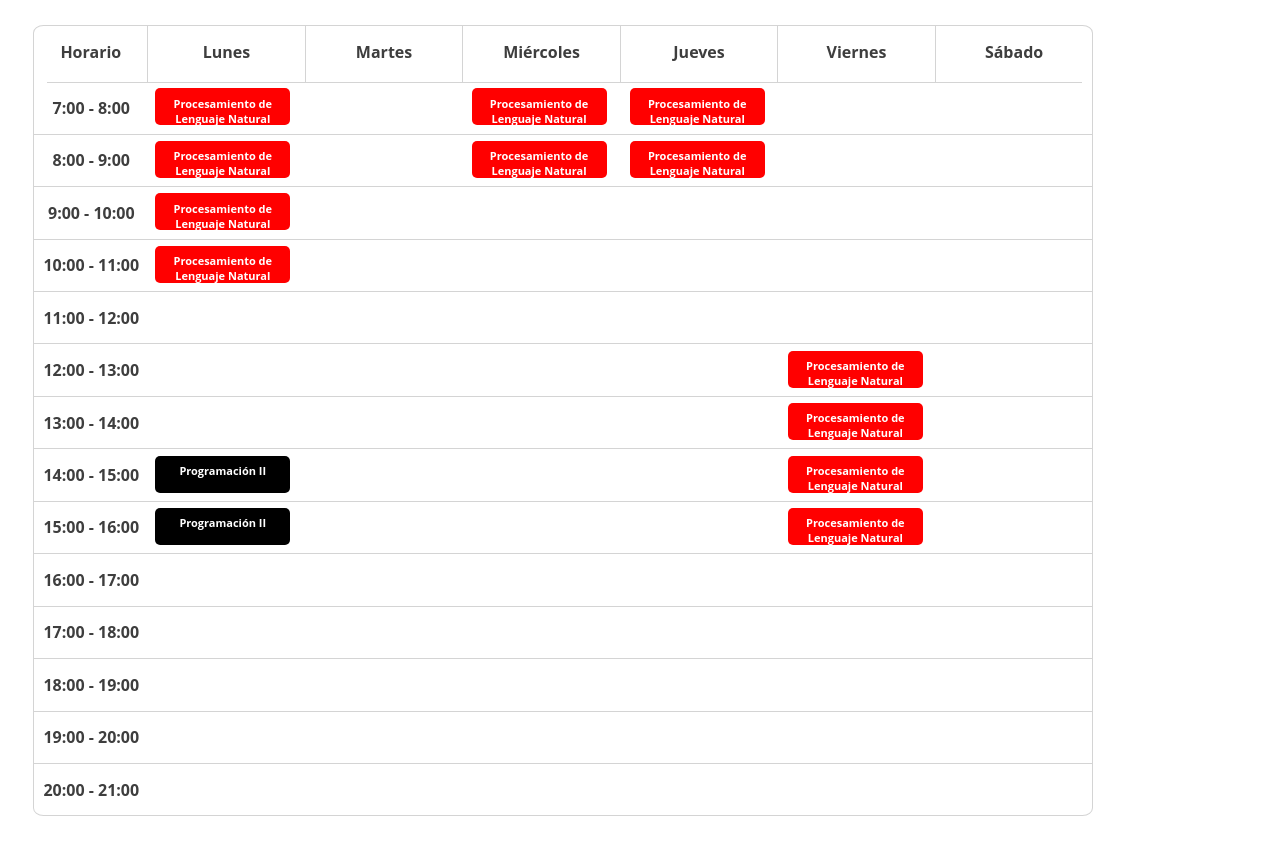
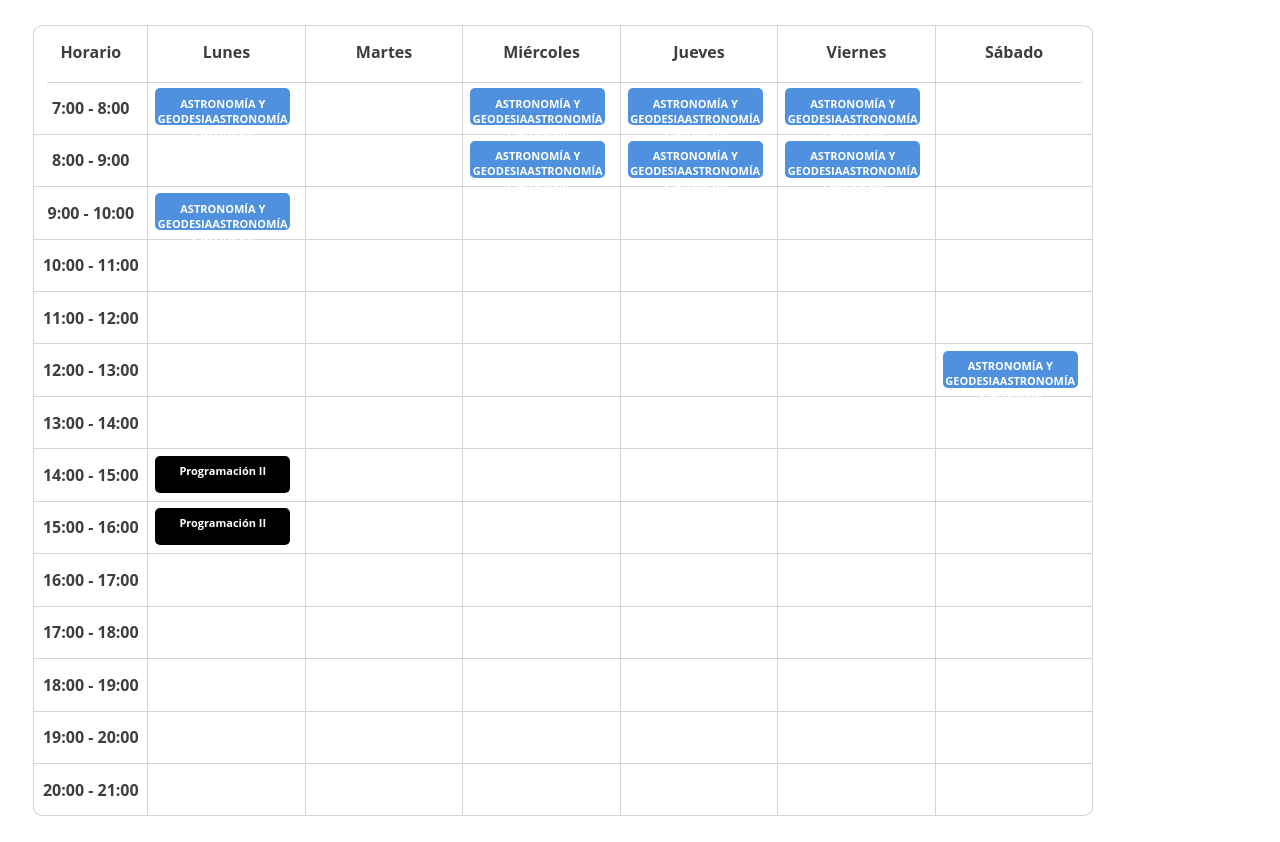
Before and after one commit to Mike-code1805/schedule-days, a React (Create React App) app: page / in a window 1280 px wide. Built offline with nearby package versions, Linux system fonts and the light colour scheme.

Commit message:
fixed css

```diff
--- a/src/App.tsx
+++ b/src/App.tsx
@@ -6,7 +6,7 @@ const App = () => {
   const getIdCourse = (id: string) => {
     console.log(id);
   }
-  return <Schedule courses={courses} borderBottomSchedule onClickId={getIdCourse} />;
+  return <Schedule courses={courses} borderBottomSchedule borderRightSchedule onClickId={getIdCourse} />;
 };
 
 export default App;
--- a/src/components/DayContainerSchedule.tsx
+++ b/src/components/DayContainerSchedule.tsx
@@ -17,6 +17,7 @@ export const DayContainerSchedule = ({
   daysPosition,
   onClickId,
 }: Props) => {
+  console.log({data});
   return (
     <div
       className={
--- a/src/data/courses.ts
+++ b/src/data/courses.ts
@@ -3,16 +3,24 @@ import { DataProps } from '../interfaces/schedules.interfaces';
 export const courses: DataProps[] = [
   {
     _id: '01',
-    name: 'Procesamiento de Lenguaje Natural',
+    name: 'ASTRONOMÍA Y GEODESIAASTRONOMÍA Y GEODESIA ASTRONOMÍA Y GEODESIA',
     days: {
-      monday: ['07-11', '09-10'],
+      monday: ['07-08', '09-10'],
       tuesday: [],
       wednesday: ['07-08', '08-09'],
       thursday: ['07-09'],
-      fr_iday: [],
-      saturday: ['12-16'],
+      friday: ['07-09'],
+      saturday: ['12-13'],
     },
-    color: 'red',
+    color: '#4F91DE',
+    career: {
+      _id: '6377d2ad72c4b90827c9f55b',
+      img: 'http://ci.unsaac.edu.pe/storage/entidad/logo.png',
+      name: 'Ingeniería Civil',
+    },
+    cat: 'EEP',
+    semester: '0',
+    course: 'IC556ZCI',
   },
   {
     _id: '02',
@@ -22,7 +30,7 @@ export const courses: DataProps[] = [
       tuesday: ['20:00 - 21:00'],
       wednesday: ['14:00 - 15:00', '15:00 - 16:00'],
       thursday: [],
-      fr_iday: [],
+      friday: [],
       saturday: ['15:00 - 16:00'],
     },
     color: 'black',
@@ -35,7 +43,7 @@ export const courses: DataProps[] = [
       tuesday: ['7:00 - 8:00', '8:00 - 9:00'],
       wednesday: [],
       thursday: ['8:00 - 9:00'],
-      fr_iday: ['8:00 - 9:00'],
+      friday: ['8:00 - 9:00'],
       saturday: [],
     },
     color: 'green',
@@ -48,7 +56,7 @@ export const courses: DataProps[] = [
       tuesday: [],
       wednesday: [],
       thursday: [],
-      fr_iday: [],
+      friday: [],
       saturday: [],
     },
     color: 'pink',
@@ -61,7 +69,7 @@ export const courses: DataProps[] = [
       tuesday: [],
       wednesday: [],
       thursday: [],
-      fr_iday: [],
+      friday: [],
       saturday: [],
     },
     color: 'gold',
@@ -74,7 +82,7 @@ export const courses: DataProps[] = [
       tuesday: [],
       wednesday: [],
       thursday: [],
-      fr_iday: [],
+      friday: [],
       saturday: [],
     },
     color: 'orange',
@@ -87,7 +95,7 @@ export const courses: DataProps[] = [
       tuesday: [],
       wednesday: [],
       thursday: [],
-      fr_iday: [],
+      friday: [],
       saturday: [],
     },
     color: 'blue',
@@ -103,7 +111,7 @@ export const coursesTest: DataProps[] = [
       tuesday: [],
       wednesday: [],
       thursday: [],
-      fr_iday: [],
+      friday: [],
       saturday: [],
     },
     color: 'red',
@@ -116,7 +124,7 @@ export const coursesTest: DataProps[] = [
       tuesday: ['20:00 - 21:00'],
       wednesday: ['14:00 - 15:00', '15:00 - 16:00'],
       thursday: [],
-      fr_iday: [],
+      friday: [],
       saturday: ['15:00 - 16:00'],
     },
     color: 'black',
@@ -129,7 +137,7 @@ export const coursesTest: DataProps[] = [
       tuesday: [],
       wednesday: ['7:00 - 8:00', '8:00 - 9:00'],
       thursday: [],
-      fr_iday: ['8:00 - 9:00'],
+      friday: ['8:00 - 9:00'],
       saturday: [],
     },
     color: 'green',
@@ -142,7 +150,7 @@ export const coursesTest: DataProps[] = [
       tuesday: [],
       wednesday: [],
       thursday: [],
-      fr_iday: [],
+      friday: [],
       saturday: [],
     },
     color: 'pink',
@@ -155,7 +163,7 @@ export const coursesTest: DataProps[] = [
       tuesday: [],
       wednesday: [],
       thursday: [],
-      fr_iday: [],
+      friday: [],
       saturday: [],
     },
     color: 'gold',
@@ -168,7 +176,7 @@ export const coursesTest: DataProps[] = [
       tuesday: [],
       wednesday: [],
       thursday: [],
-      fr_iday: [],
+      friday: [],
       saturday: [],
     },
     color: 'orange',
@@ -181,7 +189,7 @@ export const coursesTest: DataProps[] = [
       tuesday: [],
       wednesday: [],
       thursday: [],
-      fr_iday: [],
+      friday: [],
       saturday: [],
     },
     color: 'blue',
@@ -197,7 +205,7 @@ export const coursesInitialValue: DataProps[] = [
       tuesday: [],
       wednesday: [],
       thursday: [],
-      fr_iday: [],
+      friday: [],
       saturday: [],
     },
     color: 'red',
--- a/src/styles/containerSchedule/styles.module.scss
+++ b/src/styles/containerSchedule/styles.module.scss
@@ -10,6 +10,7 @@
   justify-content: center;
   &_text {
     font-family: $open-sans;
+    justify-content: center;
     color: $white;
     font-style: normal;
     font-weight: 700;
```
